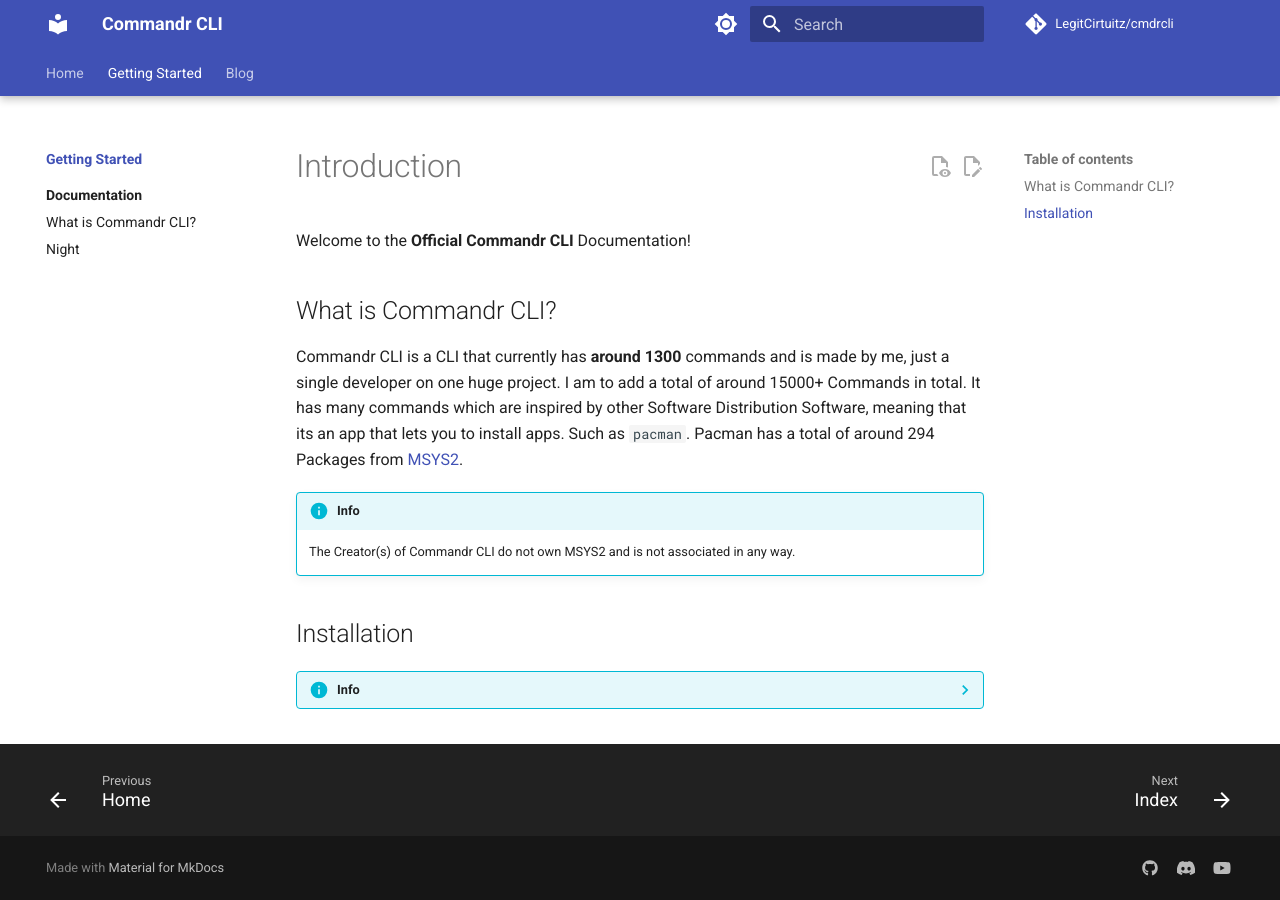
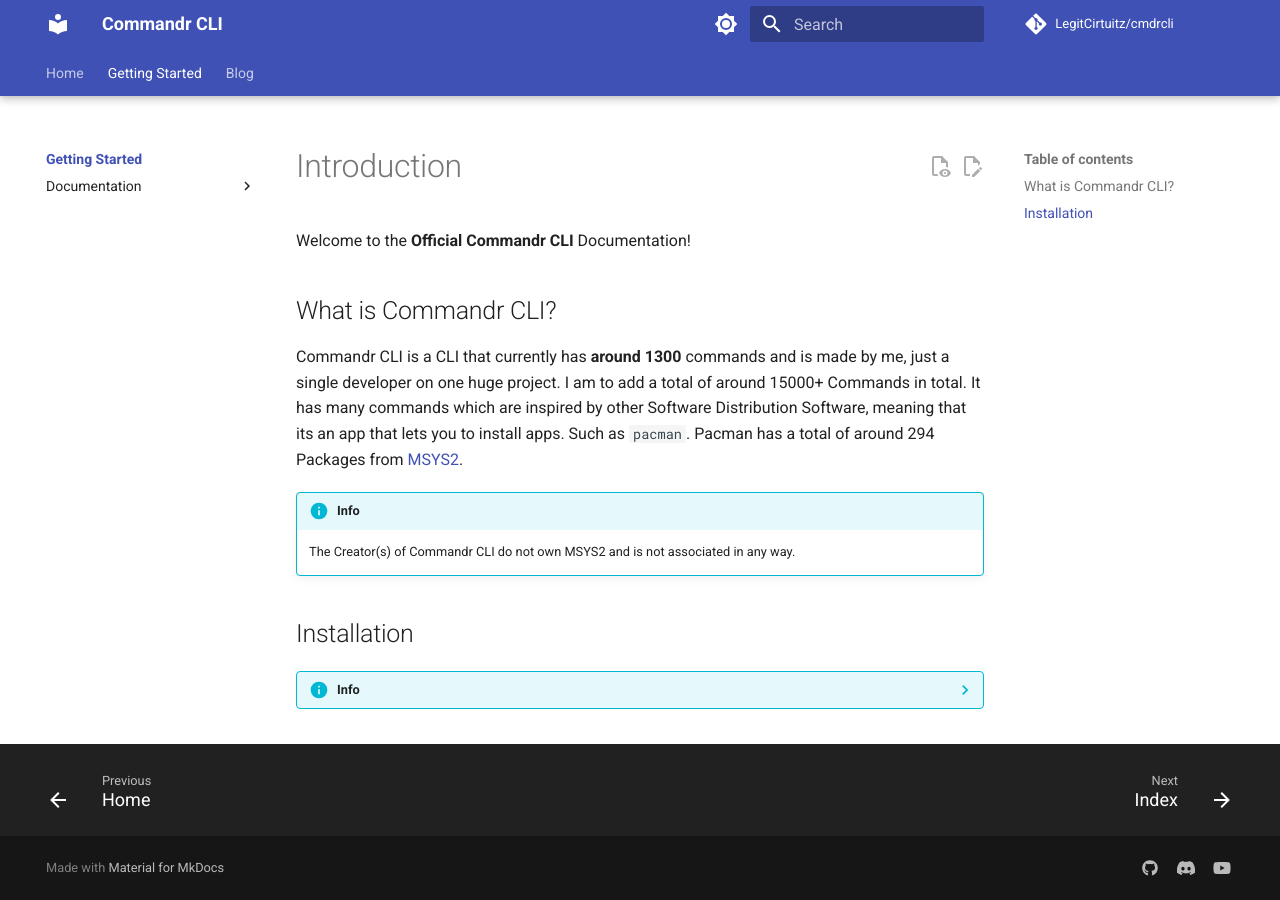
Before and after one commit to LegitCirtuitz/cmdrcli, an MkDocs documentation site: the page built from docs/main/index.md, in a window 1280 px wide. Built offline with MkDocs 1.6.1 and Material for MkDocs 9.7.7, drawn with Linux system fonts in a browser that asks for light colours; comment, search, counter and statistics services are not loaded.

Commit message:
Update mkdocs.yml

```diff
--- a/mkdocs.yml
+++ b/mkdocs.yml
@@ -34,7 +34,6 @@
     - content.tooltips
     - navigation.footer
     - navigation.indexes    # Allows the "Documentation" folder to be a clickable link
-    - navigation.sections   # Makes "Getting Started" a bold fixed header
     - navigation.tabs
     - navigation.tabs.sticky
     - navigation.top
```
